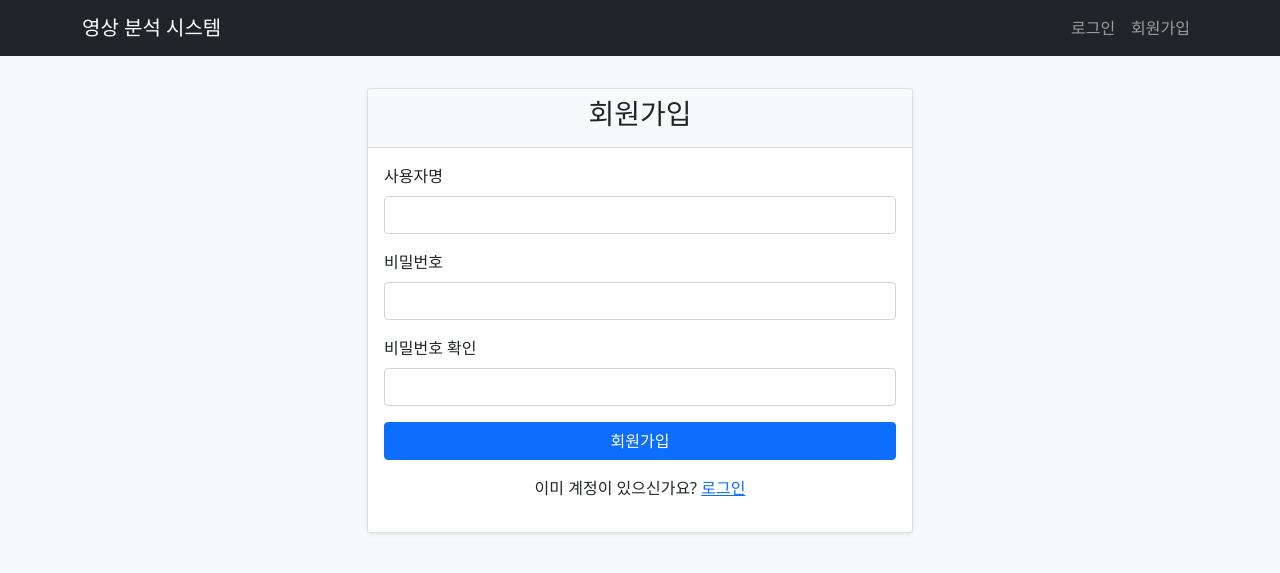
After one commit to Clean314/flask-yolo8, a Flask app: page /register in a window 1280 px wide. The commit adds this page. Shown: the top 573 px of the page. Run offline with Flask 3, Linux system fonts and the light colour scheme.

Commit message:
기본 UI(결과 분석 제외) & 라우팅 설정
TODO
- DB 연결
- 비밀번호 암호화 설정
- API 구현
- 결과 분석 페이지 UI 구현
- 분석 중 표시할 UI 추가

```diff
--- a/app.py
+++ b/app.py
@@ -1,61 +1,165 @@
-from flask import Flask, request, render_template
+from flask import Flask, request, render_template, session, redirect, url_for, flash
 import os, uuid
 from ultralytics import YOLO
 from glob import glob
+from werkzeug.security import generate_password_hash, check_password_hash
 
 app = Flask(__name__)
+# Flask 애플리케이션의 보안을 위한 시크릿 키 설정
+app.secret_key = os.environ.get('FLASK_SECRET_KEY', 'dev_secret_key_123')
+
+# YOLO 분석 결과물이 저장될 디렉토리
 RESULT_FOLDER = 'static/results'
-SAMPLE_FOLDER = 'samples'
+# 사용자가 업로드한 원본 파일이 저장될 디렉토리
+UPLOAD_FOLDER = 'static/uploads'
 os.makedirs(RESULT_FOLDER, exist_ok=True)
+os.makedirs(UPLOAD_FOLDER, exist_ok=True)
+app.config['UPLOAD_FOLDER'] = UPLOAD_FOLDER
 
+# 사용자 정보를 임시로 저장하는 딕셔너리 (실제 서비스에서는 DB 사용 필요)
+users = {}
+
+# YOLO 객체 탐지 모델 초기화
 model = YOLO("yolov8n.pt")
 
+# 처리 가능한 파일 확장자 정의
 ALLOWED_IMAGE_EXT = {'jpg', 'jpeg', 'png'}
 ALLOWED_VIDEO_EXT = {'mp4', 'avi', 'mov'}
 
+# 파일이 허용된 비디오 형식인지 확인
 def is_video(filename):
-    return '.' in filename and filename.rsplit('.', 1)[1].lower() in {'mp4', 'avi', 'mov'}
+    return '.' in filename and filename.rsplit('.', 1)[1].lower() in ALLOWED_VIDEO_EXT
 
+# 파일이 허용된 이미지 형식인지 확인
 def is_image(filename):
-    return '.' in filename and filename.rsplit('.', 1)[1].lower() in {'jpg', 'jpeg', 'png'}
+    return '.' in filename and filename.rsplit('.', 1)[1].lower() in ALLOWED_IMAGE_EXT
 
-@app.route("/", methods=["GET", "POST"])
+# 메인 페이지 - 비로그인 사용자는 로그인 페이지로 리다이렉트
+@app.route('/', methods=['GET', 'POST'])
 def index():
-    result_path = None
-    result_type = None
-    sample_files = os.listdir(SAMPLE_FOLDER)
+    # 비로그인 사용자는 로그인 페이지로 리다이렉트
+    if 'username' not in session:
+        return redirect(url_for('login_get'))
 
-    if request.method == "POST":
-        selected_file = request.form.get("selected_file")
-        full_path = os.path.join(SAMPLE_FOLDER, selected_file)
-        ext = selected_file.rsplit('.', 1)[1].lower()
+    if request.method == 'POST':
+        # 파일 업로드 및 분석 요청 처리
+        file_select = request.form.get('fileSelect')
 
-        if not os.path.exists(full_path):
-            return "파일이 존재하지 않습니다.", 404
+        if file_select == 'new':
+            # 새 파일 업로드 처리
+            if 'video' not in request.files:
+                flash('비디오 파일을 선택해주세요.', 'error')
+                return redirect(url_for('index'))
 
-        # 결과 저장 경로 설정
-        result_filename = f"{uuid.uuid4().hex}.{ext}"
-        result_path = os.path.join(RESULT_FOLDER, result_filename)
+            file = request.files['video']
+            if file.filename == '':
+                flash('파일이 선택되지 않았습니다.', 'error')
+                return redirect(url_for('index'))
 
-        # 이미지 처리
-        if is_image(selected_file):
-            results = model(full_path)
-            results[0].save(filename=result_path)
-            result_type = 'image'
+            if not is_video(file.filename):
+                flash('허용되지 않는 파일 형식입니다.', 'error')
+                return redirect(url_for('index'))
 
-        # 비디오 처리
-        elif is_video(selected_file):
-            # YOLO는 디렉터리 저장을 하므로 임시 디렉터리 사용
-            temp_dir = os.path.join(RESULT_FOLDER, uuid.uuid4().hex)
-            model.predict(source=full_path, save=True, project=temp_dir, name='', exist_ok=True)
-            # 저장된 비디오 경로 찾기
-            for f in os.listdir(temp_dir):
-                if is_video(f):
-                    result_path = os.path.join(temp_dir, f)
-                    result_type = 'video'
-                    break
+            # 업로드된 파일을 안전한 이름으로 저장
+            filename = str(uuid.uuid4()) + os.path.splitext(file.filename)[1]
+            filepath = os.path.join(app.config['UPLOAD_FOLDER'], filename)
+            file.save(filepath)
+        else:
+            # 이전 업로드 파일 재사용
+            filepath = os.path.join(app.config['UPLOAD_FOLDER'], file_select)
+            if not os.path.exists(filepath):
+                flash('선택한 파일을 찾을 수 없습니다.', 'error')
+                return redirect(url_for('index'))
+            filename = file_select
 
-    return render_template("index.html",
-                           sample_files=sample_files,
-                           result_path=result_path,
-                           result_type=result_type)
+        # YOLO 모델을 사용하여 영상 분석 수행
+        result_dir = os.path.join(RESULT_FOLDER, uuid.uuid4().hex)
+        model.predict(source=filepath, save=True, project=result_dir, name='', exist_ok=True)
+
+        # 분석 결과 파일을 찾아서 사용자의 비디오 목록에 추가
+        for f in os.listdir(result_dir):
+            if is_video(f):
+                result_path = os.path.join(result_dir, f)
+                users[session['username']]['videos'].append({
+                    'original': filename,
+                    'result': result_path
+                })
+                break
+
+        flash('비디오가 성공적으로 분석되었습니다.', 'success')
+        return redirect(url_for('results'))
+
+    # GET 요청 처리 - 업로드 페이지 렌더링
+    previous_files = []
+    if session['username'] in users and 'videos' in users[session['username']]:
+        for video in users[session['username']]['videos']:
+            previous_files.append({
+                'name': os.path.basename(video['original']),
+                'path': video['original']
+            })
+
+    return render_template('upload.html', previous_files=previous_files)
+
+# 로그인 페이지 렌더링 - 이미 로그인한 사용자는 메인 페이지로 리다이렉트
+@app.route('/login', methods=['GET'])
+def login_get():
+    if 'username' in session:
+        return redirect(url_for('index'))
+    return render_template('login.html')
+
+# 로그인 요청 처리 - 사용자 인증 후 세션에 사용자 정보 저장
+@app.route('/login', methods=['POST'])
+def login_post():
+    username = request.form['username']
+    password = request.form['password']
+
+    if username in users and check_password_hash(users[username]['password'], password):
+        session['username'] = username
+        flash('로그인되었습니다.', 'success')
+        return redirect(url_for('index'))
+    flash('잘못된 사용자명 또는 비밀번호입니다.', 'error')
+    return redirect(url_for('login_get'))
+
+# 회원가입 페이지 렌더링
+@app.route('/register', methods=['GET'])
+def register_get():
+    return render_template('register.html')
+
+# 회원가입 요청 처리 - 새로운 사용자 정보 저장
+@app.route('/register', methods=['POST'])
+def register_post():
+    username = request.form['username']
+    password = request.form['password']
+    confirm_password = request.form['confirm_password']
+
+    if username in users:
+        flash('이미 존재하는 사용자명입니다.', 'error')
+    elif password != confirm_password:
+        flash('비밀번호가 일치하지 않습니다.', 'error')
+    else:
+        users[username] = {
+            'password': generate_password_hash(password),
+            'videos': []
+        }
+        flash('회원가입이 완료되었습니다. 로그인해주세요.', 'success')
+        return redirect(url_for('login_get'))
+    return redirect(url_for('register_get'))
+
+# 로그아웃 처리 - 세션에서 사용자 정보 제거
+@app.route('/logout')
+def logout():
+    session.pop('username', None)
+    flash('로그아웃되었습니다.', 'success')
+    return redirect(url_for('login_get'))
+
+# 분석 결과 페이지 렌더링 - 사용자별 분석된 비디오 목록 표시
+@app.route('/results')
+def results():
+    if 'username' not in session:
+        return redirect(url_for('login_get'))
+    user_videos = users[session['username']]['videos']
+    return render_template('results.html', videos=user_videos)
+
+# 디버그 모드로 개발 서버 실행
+if __name__ == '__main__':
+    app.run(debug=True)
--- /dev/null
+++ b/static/css/style.css
@@ -0,0 +1,59 @@
+body {
+    background-color: #f8f9fa;
+}
+
+.navbar {
+    margin-bottom: 2rem;
+}
+
+.card {
+    box-shadow: 0 0.125rem 0.25rem rgba(0, 0, 0, 0.075);
+}
+
+.card-header {
+    background-color: #f8f9fa;
+    border-bottom: 1px solid rgba(0, 0, 0, 0.125);
+}
+
+.flash-messages {
+    max-width: 600px;
+    margin: 0 auto 2rem;
+}
+
+.alert {
+    margin-bottom: 1rem;
+    padding: 1rem;
+    border-radius: 0.25rem;
+}
+
+.alert-error {
+    background-color: #fff;
+    border: 1px solid #dc3545;
+    color: #dc3545;
+}
+
+.alert-success {
+    background-color: #fff;
+    border: 1px solid #198754;
+    color: #198754;
+}
+
+.form-control:focus {
+    border-color: #80bdff;
+    box-shadow: 0 0 0 0.2rem rgba(0, 123, 255, 0.25);
+}
+
+.btn-primary {
+    background-color: #0d6efd;
+    border-color: #0d6efd;
+}
+
+.btn-primary:hover {
+    background-color: #0b5ed7;
+    border-color: #0a58ca;
+}
+
+video {
+    max-width: 100%;
+    border-radius: 0.25rem;
+}
--- /dev/null
+++ b/templates/base.html
@@ -0,0 +1,106 @@
+<!DOCTYPE html>
+<html lang="ko">
+    <head>
+        <meta charset="UTF-8" />
+        <meta name="viewport" content="width=device-width, initial-scale=1.0" />
+        <title>{% block title %}영상 분석 시스템{% endblock %}</title>
+        <link
+            href="https://cdn.jsdelivr.net/npm/bootstrap@5.1.3/dist/css/bootstrap.min.css"
+            rel="stylesheet"
+        />
+        <link
+            rel="stylesheet"
+            href="{{ url_for('static', filename='css/style.css') }}"
+        />
+    </head>
+    <body>
+        <nav class="navbar navbar-expand-lg navbar-dark bg-dark">
+            <div class="container">
+                <a class="navbar-brand" href="{{ url_for('index') }}"
+                    >영상 분석 시스템</a
+                >
+                <button
+                    class="navbar-toggler"
+                    type="button"
+                    data-bs-toggle="collapse"
+                    data-bs-target="#navbarNav"
+                >
+                    <span class="navbar-toggler-icon"></span>
+                </button>
+                <div class="collapse navbar-collapse" id="navbarNav">
+                    <ul class="navbar-nav ms-auto">
+                        {% if session.username %}
+                        <li class="nav-item">
+                            <a class="nav-link" href="{{ url_for('index') }}"
+                                >업로드</a
+                            >
+                        </li>
+                        <li class="nav-item">
+                            <a class="nav-link" href="{{ url_for('results') }}"
+                                >결과 확인</a
+                            >
+                        </li>
+                        <li class="nav-item">
+                            <a class="nav-link" href="{{ url_for('logout') }}"
+                                >로그아웃</a
+                            >
+                        </li>
+                        {% else %}
+                        <li class="nav-item">
+                            <a
+                                class="nav-link"
+                                href="{{ url_for('login_get') }}"
+                                >로그인</a
+                            >
+                        </li>
+                        <li class="nav-item">
+                            <a
+                                class="nav-link"
+                                href="{{ url_for('register_get') }}"
+                                >회원가입</a
+                            >
+                        </li>
+                        {% endif %}
+                    </ul>
+                </div>
+            </div>
+        </nav>
+
+        <div class="container mt-4">
+            <div class="flash-messages">
+                {% with messages = get_flashed_messages(with_categories=true) %}
+                {% if messages %} {% for category, message in messages %}
+                <div
+                    class="alert alert-{{ category }} alert-dismissible fade show text-center"
+                    role="alert"
+                >
+                    {{ message }}
+                    <button
+                        type="button"
+                        class="btn-close"
+                        data-bs-dismiss="alert"
+                        aria-label="Close"
+                    ></button>
+                </div>
+                {% endfor %} {% endif %} {% endwith %}
+            </div>
+
+            {% block content %}{% endblock %}
+        </div>
+
+        <script src="https://cdn.jsdelivr.net/npm/bootstrap@5.1.3/dist/js/bootstrap.bundle.min.js"></script>
+        <script>
+            // 페이지 로드 시 flash 메시지 자동 숨김 설정
+            document.addEventListener("DOMContentLoaded", function () {
+                const alerts = document.querySelectorAll(".alert");
+                alerts.forEach(function (alert) {
+                    // 3초 후에 알림 메시지 자동으로 숨김
+                    setTimeout(function () {
+                        const bsAlert = new bootstrap.Alert(alert);
+                        bsAlert.close();
+                    }, 3000);
+                });
+            });
+        </script>
+    </body>
+</html>
--- /dev/null
+++ b/templates/register.html
@@ -0,0 +1,63 @@
+{% extends "base.html" %} {% block title %}회원가입{% endblock %} {% block
+content %}
+<div class="row justify-content-center">
+    <div class="col-md-6">
+        <div class="card">
+            <div class="card-header">
+                <h3 class="text-center">회원가입</h3>
+            </div>
+            <div class="card-body">
+                <form method="POST">
+                    <div class="mb-3">
+                        <label for="username" class="form-label"
+                            >사용자명</label
+                        >
+                        <input
+                            type="text"
+                            class="form-control"
+                            id="username"
+                            name="username"
+                            required
+                        />
+                    </div>
+                    <div class="mb-3">
+                        <label for="password" class="form-label"
+                            >비밀번호</label
+                        >
+                        <input
+                            type="password"
+                            class="form-control"
+                            id="password"
+                            name="password"
+                            required
+                        />
+                    </div>
+                    <div class="mb-3">
+                        <label for="confirm_password" class="form-label"
+                            >비밀번호 확인</label
+                        >
+                        <input
+                            type="password"
+                            class="form-control"
+                            id="confirm_password"
+                            name="confirm_password"
+                            required
+                        />
+                    </div>
+                    <div class="d-grid">
+                        <button type="submit" class="btn btn-primary">
+                            회원가입
+                        </button>
+                    </div>
+                </form>
+                <div class="text-center mt-3">
+                    <p>
+                        이미 계정이 있으신가요?
+                        <a href="{{ url_for('login_get') }}">로그인</a>
+                    </p>
+                </div>
+            </div>
+        </div>
+    </div>
+</div>
+{% endblock %}
```
Also changed, not shown: templates/index.html (+4 -5 lines), templates/login.html (added, +51 -0 lines), templates/results.html (added, +47 -0 lines), templates/upload.html (added, +94 -0 lines), 3 other files.
